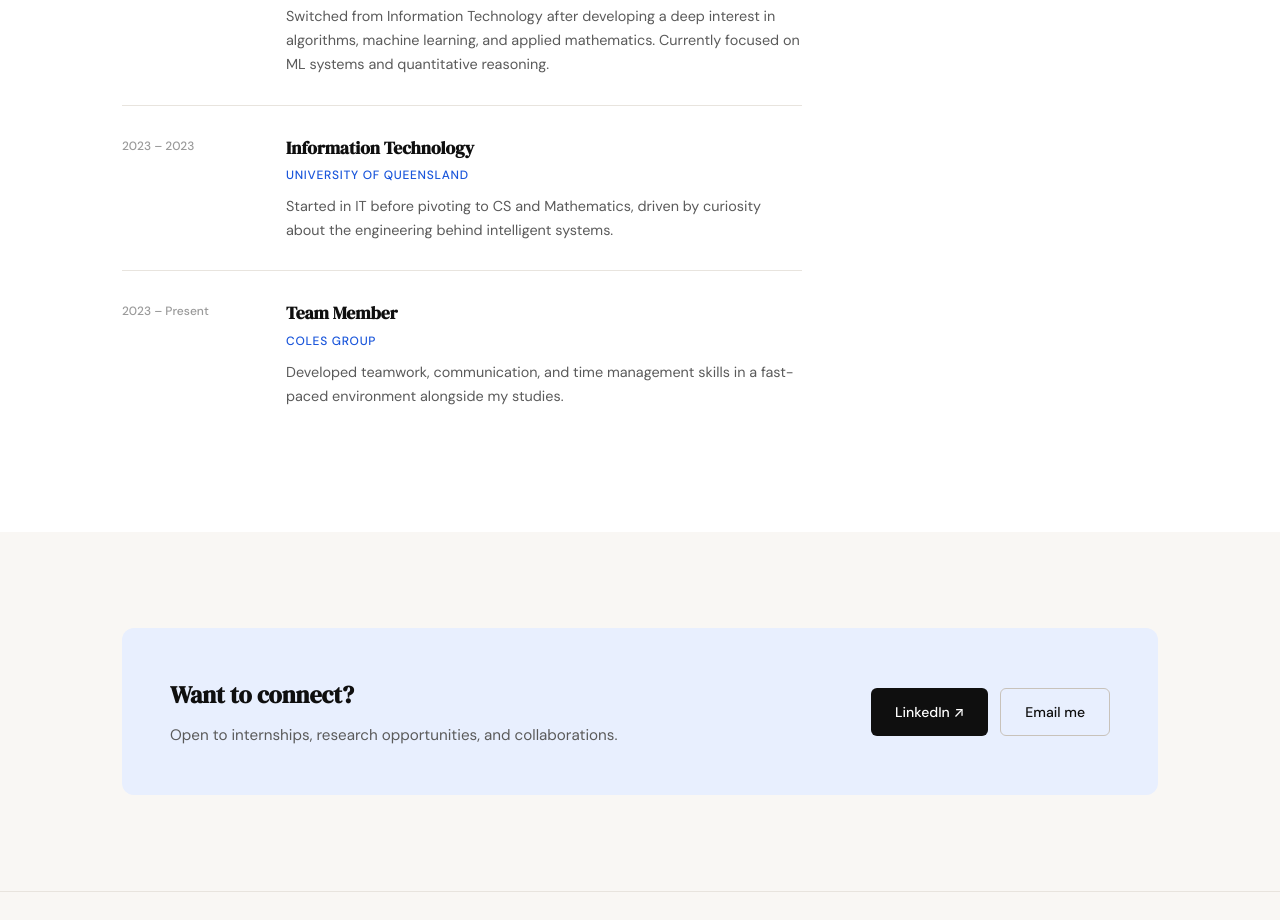
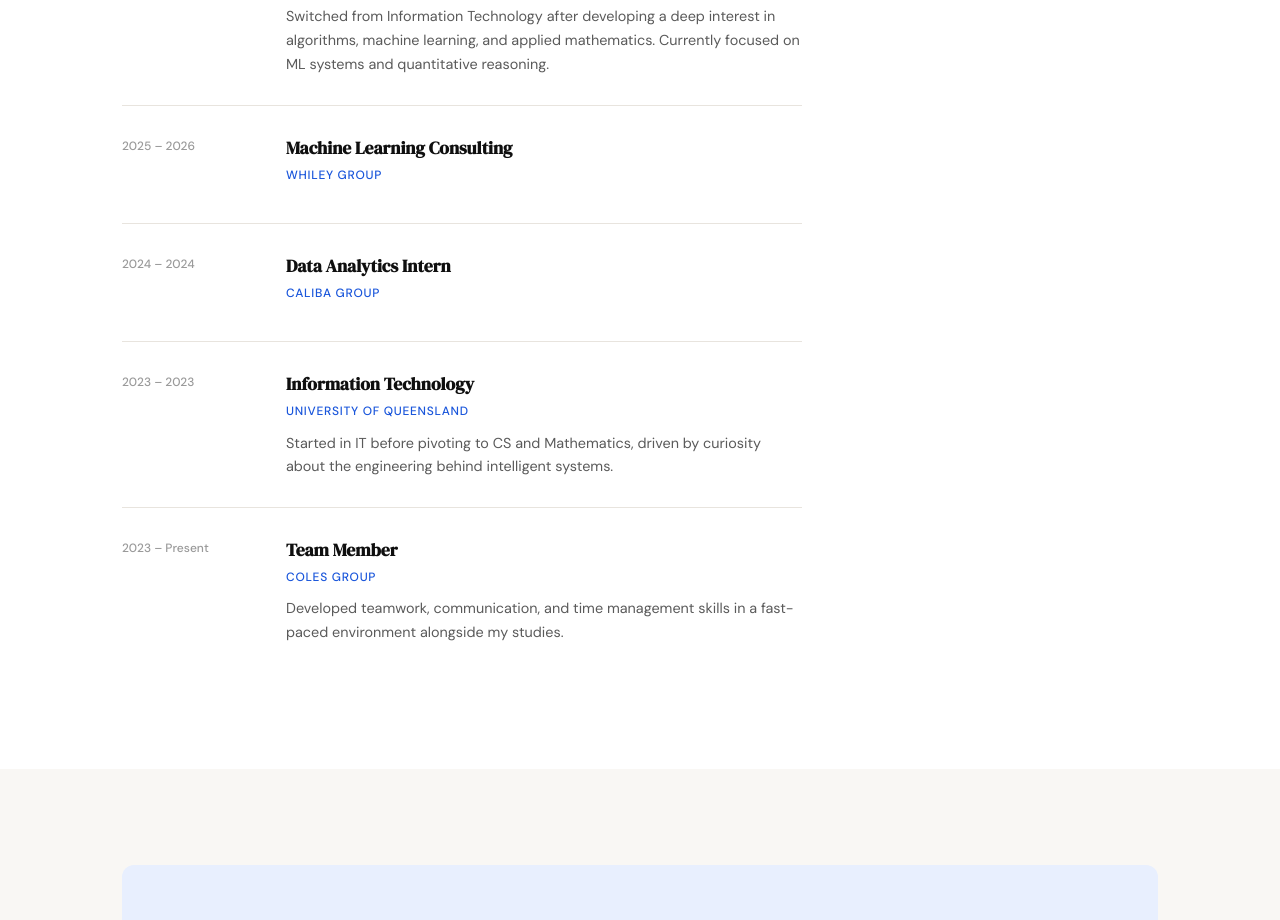
Before and after one commit to farhaan-r/Personal-Portfolio, a Next.js app in the folder portfolio/: page /about in a window 1280 px wide. Shown: the part 1260-2180 px from the top of the page. Built offline with nearby package versions, Linux system fonts and the light colour scheme.

Commit message:
updated experiences

```diff
--- a/portfolio/src/app/about/page.tsx
+++ b/portfolio/src/app/about/page.tsx
@@ -13,6 +13,18 @@
     title: "Computer Science & Mathematics",
     org: "University of Queensland",
     desc: "Switched from Information Technology after developing a deep interest in algorithms, machine learning, and applied mathematics. Currently focused on ML systems and quantitative reasoning.",
+  },
+  {
+    year: "2025 – 2026",
+    title: "Machine Learning Consulting",
+    org: "Whiley Group",
+    desc: "",
+  },
+  {
+    year: "2024 – 2024",
+    title: "Data Analytics Intern",
+    org: "Caliba Group",
+    desc: "",
   },
   {
     year: "2023 – 2023",
```
